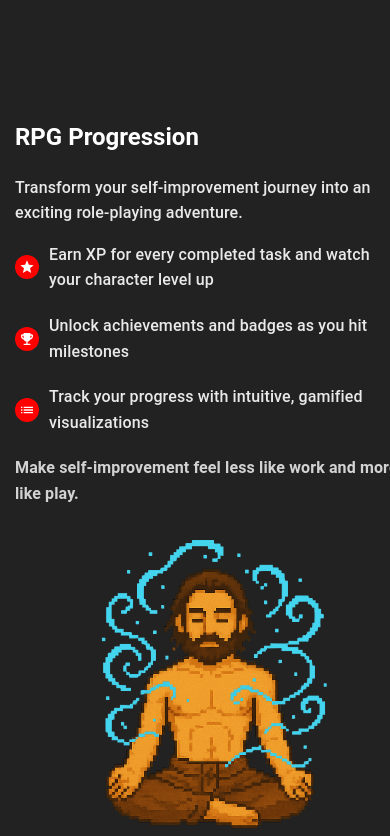
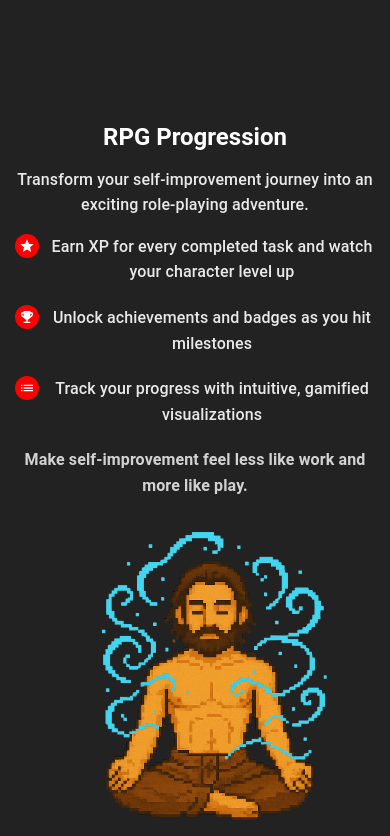
Before and after one commit to selfdiscipline69/sfocra-website, a React (Create React App) app: page / in a window 390 px wide. Shown: the part 3308-4144 px from the top of the page. Built offline with nearby package versions, Linux system fonts and the light colour scheme; the HTML template or start-up script is replaced by a standard one.

Commit message:
text alignment on phone update

```diff
--- a/package.json
+++ b/package.json
@@ -1,5 +1,5 @@
 {
-  "name": "website-46plus2",
+  "name": "website-Sforca",
   "version": "0.1.0",
   "private": true,
   "dependencies": {
--- a/src/components/HabitTracking.js
+++ b/src/components/HabitTracking.js
@@ -84,7 +84,8 @@ const HabitTracking = () => {
         sx={{
           flex: "1",
           minWidth: { xs: '100%', md: '400px' },
-          textAlign: { xs: 'center', md: 'left' }
+          textAlign: { xs: 'center', md: 'left' },
+          marginRight: { xs: '30px', md: '20px' }, // Add margin to the right on larger screens
         }}
       >
         <motion.div variants={itemVariants}>
--- a/src/components/MindBodyQuests.js
+++ b/src/components/MindBodyQuests.js
@@ -65,6 +65,7 @@ const MindBodyQuests = () => {
         viewport={{ once: true, amount: 0.2 }}
         sx={{
           flex: "1",
+          marginRight: { xs: '30px', md: '20px' }, // Add margin to the right on larger screens
           minWidth: { xs: '90%', md: '400px' },
           textAlign: { xs: 'center', md: 'left' },
           order: { xs: 1, md: 0 }
@@ -148,7 +149,7 @@ const MindBodyQuests = () => {
                   display: 'flex',
                   alignItems: 'center',
                   justifyContent: 'center',
-                  marginRight: '0px',
+                  marginRight: '10px',
                   fontWeight: 'bold'
                 }}
               >
@@ -185,7 +186,7 @@ const MindBodyQuests = () => {
                   display: 'flex',
                   alignItems: 'center',
                   justifyContent: 'center',
-                  marginRight: '0px',
+                  marginRight: '10px',
                   fontWeight: 'bold'
                 }}
               >
--- a/src/components/RPGProgression.js
+++ b/src/components/RPGProgression.js
@@ -97,14 +97,15 @@ const RPGProgression = () => {
         viewport={{ once: true, amount: 0.2 }}
         sx={{
           flex: "1",
-          minWidth: { xs: '100%', md: '400px' }, // Full width on mobile
-          textAlign: { xs: '30% center', md: 'left' } // Center text on mobile
+          marginRight: { xs: '30px', md: '20px' }, // Add margin to the right on larger screens
+          minWidth: { xs: '90%', md: '400px' }, // Full width on mobile
+          textAlign: { xs: 'center', md: 'center' } // Center text on mobile
         }}
       >
         <motion.div variants={itemVariants}>
           <Typography variant="h3" sx={{
               fontWeight: "bold",
-              mb: { xs: 3, md: '40px' }, // Responsive margin-bottom
+              mb: { xs: 2, md: '40px' }, // Responsive margin-bottom
               // Responsive font size
               fontSize: { xs: '1.5rem', sm: '1.8rem', md: '2.2rem' }
             }}>
@@ -124,7 +125,7 @@ const RPGProgression = () => {
         </motion.div>
 
         <motion.div variants={itemVariants}>
-          <Box sx={{ display: 'flex', alignItems: 'center', marginBottom: "20px" }}>
+          <Box sx={{ display: 'flex', alignItems: 'left', marginBottom: "20px" }}>
             <motion.div
               whileHover={{ rotate: 360, scale: 1.2 }}
               transition={{ duration: 0.6 }}
@@ -157,7 +158,7 @@ const RPGProgression = () => {
         </motion.div>
 
         <motion.div variants={itemVariants}>
-          <Box sx={{ display: 'flex', alignItems: 'center', marginBottom: "20px" }}>
+          <Box sx={{ display: 'flex', alignItems: 'left', marginBottom: "20px" }}>
             <motion.div
               whileHover={{ rotate: 360, scale: 1.2 }}
               transition={{ duration: 0.6 }}
@@ -190,7 +191,7 @@ const RPGProgression = () => {
         </motion.div>
 
         <motion.div variants={itemVariants}>
-          <Box sx={{ display: 'flex', alignItems: 'center', marginBottom: "20px" }}>
+          <Box sx={{ display: 'flex', alignItems: 'left', marginBottom: "20px" }}>
             <motion.div
               whileHover={{ rotate: 360, scale: 1.2 }}
               transition={{ duration: 0.6 }}
```
Also changed, not shown: 1 other file (tests, documents, lock files or other folders).
